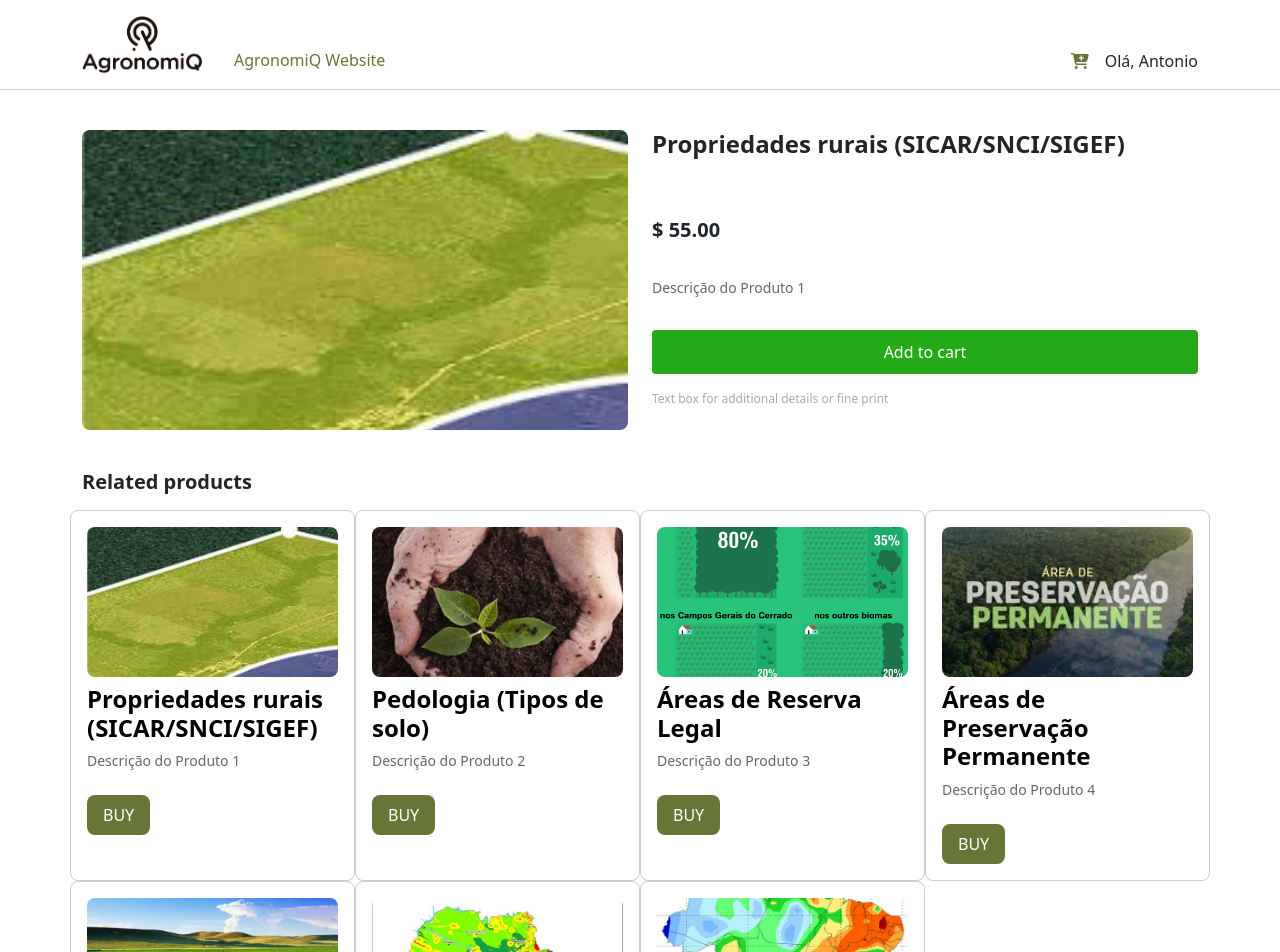
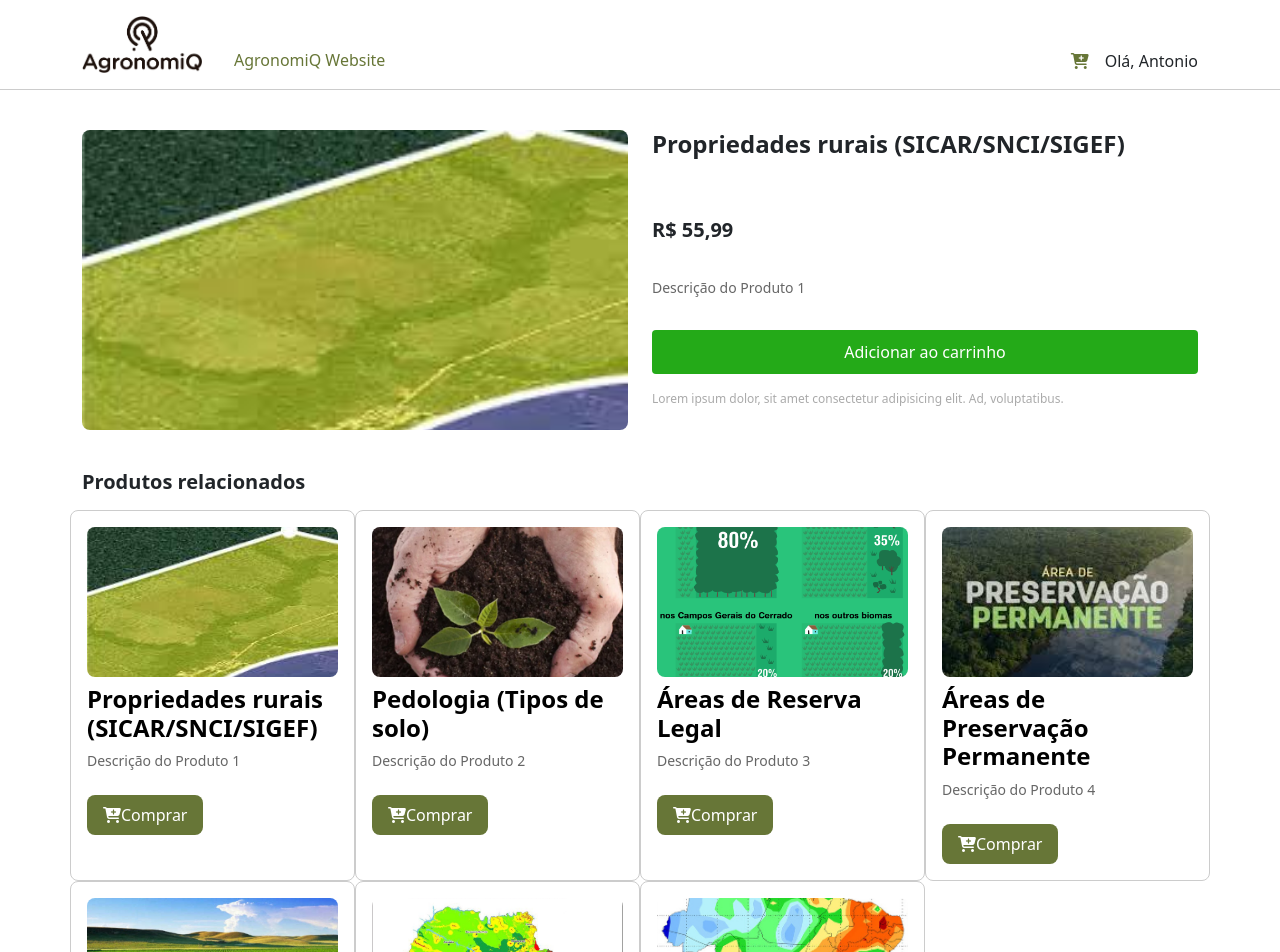
Before and after one commit to Thiago-AGQ/mkt-agq, a Vue app: page /mkt-agq/product/1 in a window 1280 px wide. Shown: the top 952 px of the page. Built offline with nearby package versions, Linux system fonts and the light colour scheme.

Commit message:
trocando valores dos itens e trocando palavras de en para pt

```diff
--- a/src/views/HomeView.vue
+++ b/src/views/HomeView.vue
@@ -126,8 +126,8 @@ const handleSearch = (term) => {
               <img :src="product.image" />
               <h4 class="product-title">{{ product.name }}</h4>
               <p class="product-description">{{ product.description }}</p>
-              <p class="product-price">Price: R${{ product.price.toFixed(2) }}</p>
-              <button class="buy-button" @click.stop.prevent="addToCart(product)">BUY</button>
+              <p class="product-price">Valor: R${{ product.price.toFixed(2).replace('.', ',').replace('00','99') }}</p>
+              <button class="buy-button" @click.stop.prevent="addToCart(product)"><i class="fa-solid fa-cart-plus"></i> Comprar</button>
             </router-link>
           </div>
         </div>
--- a/src/views/ProductDetails.vue
+++ b/src/views/ProductDetails.vue
@@ -93,21 +93,21 @@ const handleNavigate = () => {
                         <div class="product-info">
                             <h1 class="product-name">{{ product.name }}</h1>
                             <h2 class="product-subheading">{{ product.subheading }}</h2>
-                            <p class="product-price">{{ `$ ${product.price.toFixed(2)}` }}</p>
+                            <p class="product-price">{{ `R$ ${product.price.toFixed(2).replace('.', ',').replace('00','99')}` }}</p>
                             <p class="product-description">{{ product.description }}</p>
-                            <button class="add-to-cart" @click="addToCart(product)">Add to cart</button>
-                            <p class="fine-print">Text box for additional details or fine print</p>
+                            <button class="add-to-cart" @click="addToCart(product)">Adicionar ao carrinho</button>
+                            <p class="fine-print">Lorem ipsum dolor, sit amet consectetur adipisicing elit. Ad, voluptatibus.</p>
                         </div>
                     </div>
                 </section>
                 <section class="related-section row">
-                    <h2 class="related-title">Related products</h2>
+                    <h2 class="related-title">Produtos relacionados</h2>
                     <router-link v-for="product in products" :key="product.id" :to="`/product/${product.id}`"
                         @click="handleNavigate" class="product-card d-block col-md-3">
                         <img :src="product.image" />
                         <h4 class="product-title">{{ product.name }}</h4>
                         <p class="product-description">{{ product.description }}</p>
-                        <button class="buy-button" @click.stop.prevent="addToCart(product)">BUY</button>
+                        <button class="buy-button" @click.stop.prevent="addToCart(product)"><i class="fa-solid fa-cart-plus"></i>Comprar</button>
                     </router-link>
                 </section>
             </div>
```
